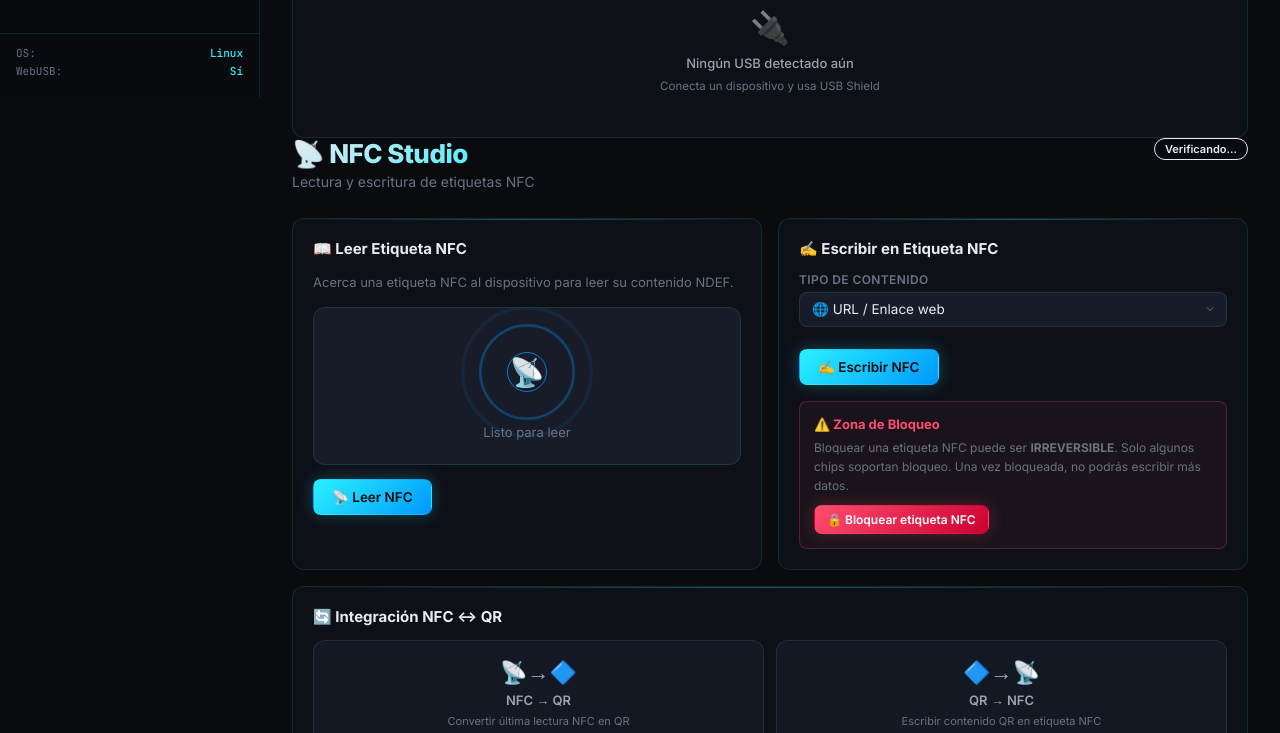
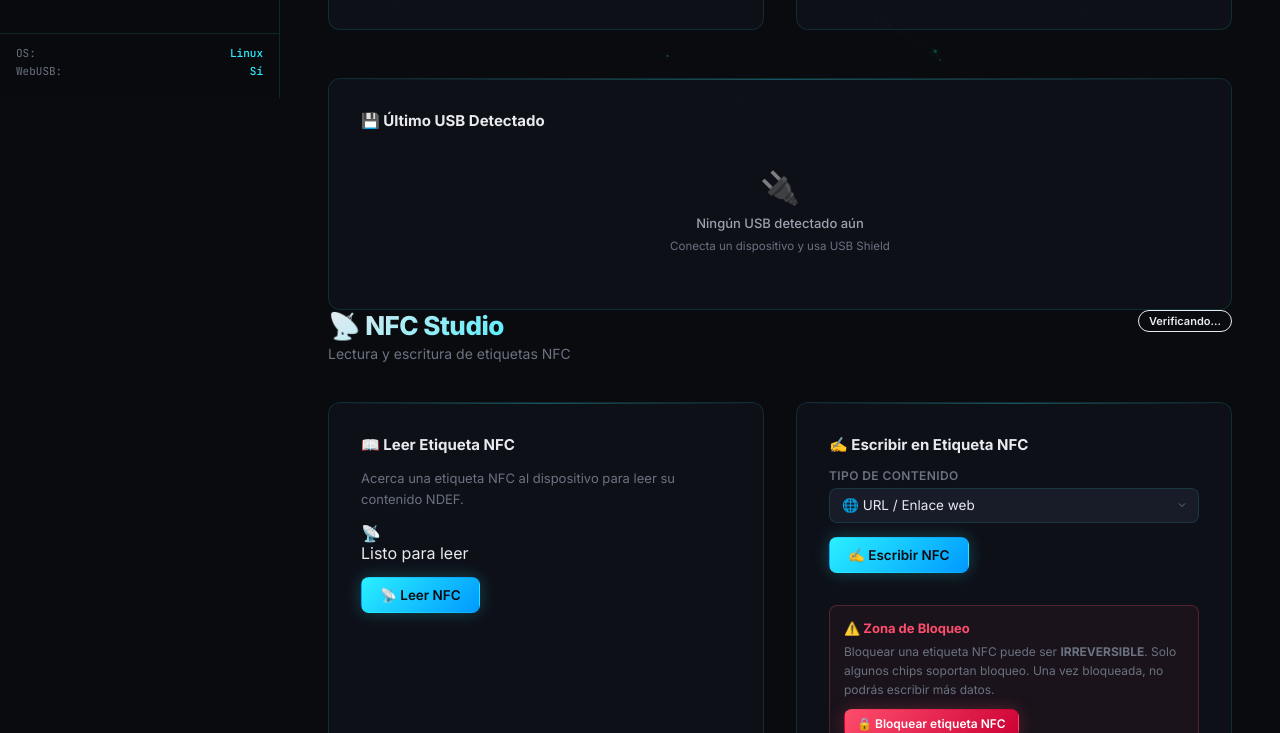
Before and after one commit to yandellcuevas-sketch/ShieldPort-, a plain HTML site: page frontend/index.html in a window 1280 px wide. Shown: the part 702-1435 px from the top of the page. Drawn offline with Linux system fonts and the light colour scheme; a script that the page names is missing.

Commit message:
UI Refinements: Increased spacing and removed NFC CSS

```diff
--- a/frontend/style.css
+++ b/frontend/style.css
@@ -37,8 +37,8 @@
   --glow-yellow: 0 0 20px rgba(240, 180, 41, 0.4),  0 0 60px rgba(240, 180, 41, 0.15);
 
   /* Layout */
-  --sidebar-width: 260px;
-  --header-height: 70px;
+  --sidebar-width: 280px;
+  --header-height: 100px;
   --border-radius: 12px;
   --border-radius-sm: 8px;
   --border-radius-lg: 16px;
@@ -347,7 +347,7 @@ body {
    ════════════════════════════════════════════════════════════ */
 #main-content {
   margin-left: var(--sidebar-width);
-  padding: 32px 32px 60px;
+  padding: 48px 48px 80px;
   min-height: 100vh;
   position: relative;
   z-index: 1;
@@ -367,8 +367,8 @@ body {
   display: flex;
   align-items: flex-start;
   justify-content: space-between;
-  margin-bottom: 28px;
-  gap: 16px;
+  margin-bottom: 40px;
+  gap: 24px;
   flex-wrap: wrap;
 }
 
@@ -404,7 +404,7 @@ body {
   background: var(--bg-card);
   border: 1px solid var(--border-color);
   border-radius: var(--border-radius);
-  padding: 20px;
+  padding: 32px;
   backdrop-filter: blur(20px);
   transition: border-color var(--transition-fast), box-shadow var(--transition-fast);
   position: relative;
@@ -458,18 +458,18 @@ body {
 /* ── GRIDS ── */
 .status-grid {
   display: grid;
-  grid-template-columns: repeat(auto-fit, minmax(220px, 1fr));
-  gap: 16px;
+  grid-template-columns: repeat(auto-fit, minmax(240px, 1fr));
+  gap: 24px;
 }
 
 .grid-2-col {
   display: grid;
   grid-template-columns: 1fr 1fr;
-  gap: 16px;
-}
-
-.mt-4 { margin-top: 16px; }
-.mt-6 { margin-top: 24px; }
+  gap: 32px;
+}
+
+.mt-4 { margin-top: 32px; }
+.mt-6 { margin-top: 48px; }
 
 /* ── STATUS CARDS ── */
 .status-card {
@@ -512,7 +512,6 @@ body {
 
 .status-icon svg { width: 22px; height: 22px; }
 .usb-icon   { background: rgba(42, 240, 255, 0.1); color: var(--cyan);  }
-.nfc-icon   { background: rgba(0, 153, 255, 0.1);  color: var(--blue);  }
 .qr-icon    { background: rgba(0, 255, 157, 0.1);  color: var(--green); }
 .agent-icon { background: rgba(168, 85, 247, 0.1); color: var(--purple);}
 
@@ -950,84 +949,6 @@ body {
 .log-err { color: var(--red); }
 .log-warn { color: var(--yellow); }
 
-/* ════════════════════════════════════════════════════════════
-   NFC STUDIO
-   ════════════════════════════════════════════════════════════ */
-.nfc-scan-area {
-  display: flex;
-  flex-direction: column;
-  align-items: center;
-  padding: 24px 16px;
-  background: var(--bg-tertiary);
-  border-radius: var(--border-radius);
-  border: 1px solid var(--border-color);
-  margin-bottom: 14px;
-  position: relative;
-  overflow: hidden;
-}
-
-.nfc-wave-animation {
-  position: relative;
-  width: 80px;
-  height: 80px;
-  margin-bottom: 12px;
-}
-
-.wave {
-  position: absolute;
-  inset: 0;
-  border: 2px solid var(--blue);
-  border-radius: 50%;
-  opacity: 0;
-  animation: nfcWave 2.5s ease-in-out infinite;
-}
-
-.wave:nth-child(1) { animation-delay: 0s; }
-.wave:nth-child(2) { animation-delay: 0.6s; }
-.wave:nth-child(3) { animation-delay: 1.2s; }
-
-@keyframes nfcWave {
-  0%   { transform: scale(0.5); opacity: 0.8; }
-  100% { transform: scale(1.8); opacity: 0; }
-}
-
-.nfc-icon-center {
-  position: absolute;
-  inset: 0;
-  display: flex;
-  align-items: center;
-  justify-content: center;
-  font-size: 28px;
-  z-index: 1;
-}
-
-#nfc-read-status {
-  font-size: 13px;
-  color: var(--text-muted);
-  text-align: center;
-}
-
-.nfc-result {
-  background: var(--bg-tertiary);
-  border: 1px solid var(--border-color);
-  border-radius: var(--border-radius-sm);
-  padding: 12px;
-  font-size: 13px;
-  color: var(--text-secondary);
-  margin-top: 8px;
-  animation: slideIn 0.3s ease;
-}
-
-.nfc-result strong { color: var(--cyan); }
-
-/* NFC Write Fields */
-.nfc-write-fields {
-  display: flex;
-  flex-direction: column;
-  gap: 10px;
-  margin: 8px 0;
-  animation: sectionFadeIn 0.2s ease;
-}
 
 /* Danger zone */
 .danger-zone {
```
Also changed, not shown: 1 other file.
